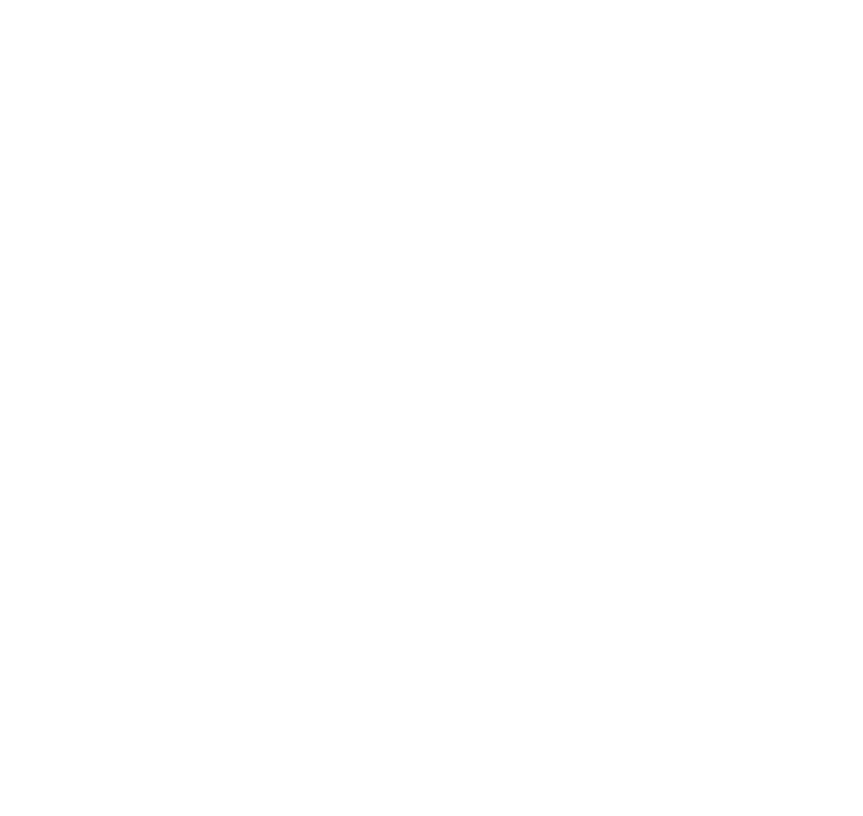
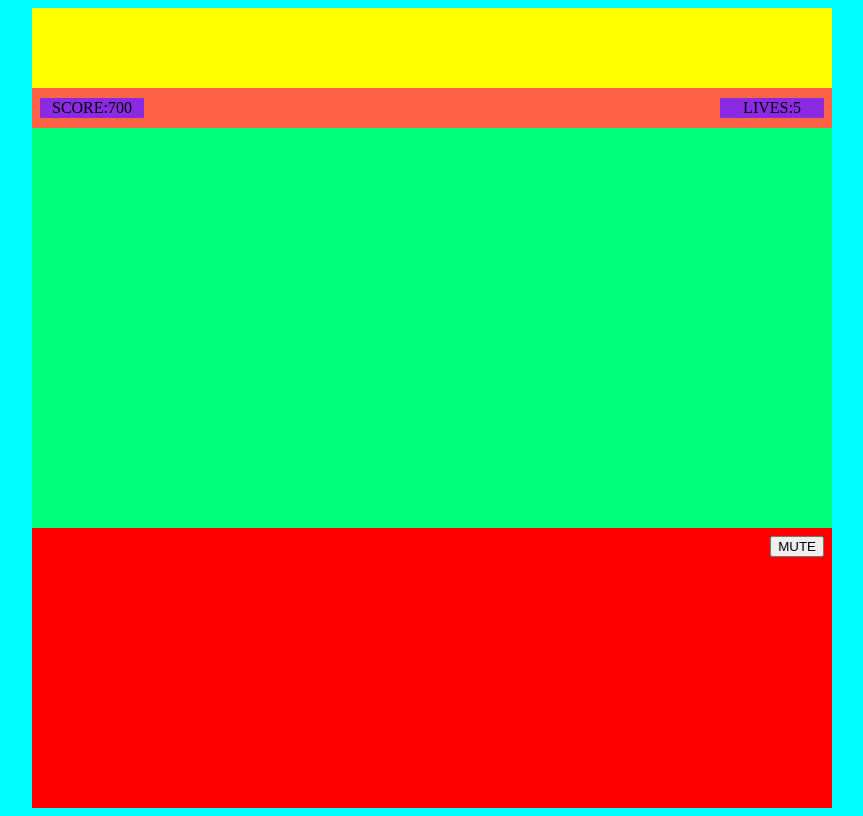
Before and after one commit to cjhird/space-invaders-game, a plain HTML site: page index.html in a window 1280 px wide. Shown: the whole page, without its empty margins (208-1071 px from the left). Drawn offline with Linux system fonts and the light colour scheme.

Commit message:
html & css

```diff
--- a/Styles/main.css
+++ b/Styles/main.css
@@ -0,0 +1,86 @@
+body{
+  display: flex;
+  justify-content: center;
+  align-items: center;
+  background-color: aqua;
+}
+
+main {
+  display: flex;
+  flex-direction: column;
+  justify-content: flex-start;
+  align-items: center;
+  width: 50rem;
+  height: 100vh;
+  margin: 0;
+  background-color: blueviolet;
+}
+
+/* TITLE */
+
+.top {
+  display: flex;
+  justify-content: center;
+  align-items: center;
+  width: 100%;
+  height: 10%;
+  background-color: yellow;
+}
+
+/* SCORE & LIVES */
+
+.mid-top {
+  display: flex;
+  justify-content: space-between;
+  align-items: center;
+  width: 100%;
+  height: 5%;
+  background-color: tomato;
+}
+
+.score-div {
+  margin-left: 0.5rem;
+  width: 13%;
+  height: 50%;
+  display: flex;
+  justify-content: center;
+  align-items: center;
+  background-color: blueviolet;
+}
+
+.lives-div {
+  margin-right: 0.5rem;
+  width: 13%;
+  height: 50%;
+  display: flex;
+  justify-content: center;
+  align-items: center;
+  background-color: blueviolet;
+}
+
+/* GAME GRID */
+
+.mid-game {
+  display: flex;
+  justify-content: center;
+  align-items: center;
+  width: 100%;
+  height: 50%;
+  background-color: springgreen;
+}
+
+/* BOTTOM */
+
+.bottom {
+  display: flex;
+  justify-content: flex-end;
+  align-items: flex-start;
+  width: 100%;
+  height: 35%;
+  background-color: red;
+}
+
+.mute {
+  margin-top: 0.5rem;
+  margin-right: 0.5rem;
+}
--- a/index.html
+++ b/index.html
@@ -6,11 +6,39 @@
   <meta name="viewport" content="width=device-width, initial-scale=1.0">
   <title>SPACE INVADERS</title>
   <link rel="stylesheet" href="Styles/main.css">
-  <script src="Scripts/app.js"></script>
+  <script src="app.js"></script>
 </head>
 <body>
+  <main>
 
+    <!-- TITLE -->
+    <div class="top">
+      <div class="logo">
+        <img src="" alt="">
+      </div>
+    </div>
 
+    <!-- SCORE & LIVES -->
+    <div class="mid-top">
+      <div class="score-div">
+        SCORE: <span class="score">700</span>
+      </div>
+      <div class="lives-div">
+        LIVES: <span class="lives">5</span>
+      </div>
+    </div>
 
+    <!-- GAME GRID -->
+    <div class="mid-game">
+    </div>
+
+    <!-- BOTTOM -->
+    <div class="bottom">
+      <button class="mute">
+        MUTE
+      </button>
+    </div>
+
+  </main>
 </body>
 </html>
```
Also changed, not shown: app.js (renamed from Scripts/app.js).
